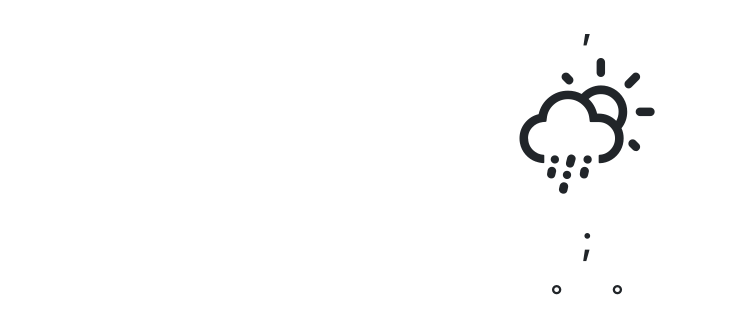
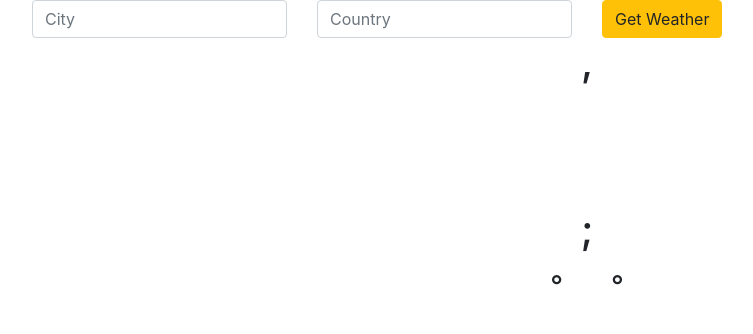
Before and after one commit to ruppatel115/weather-app, a React (Create React App) app: page / in a window 1280 px wide. Shown: the top 334 px of the page, without its empty margins (53-806 px from the left). Built offline with nearby package versions, Linux system fonts and the light colour scheme; no server answers.

Commit message:
weather icon error cant find solution

```diff
--- a/src/App.js
+++ b/src/App.js
@@ -3,6 +3,7 @@ import "./App.css"
 import Weather from './app_component/weather.component';
 import 'bootstrap/dist/css/bootstrap.min.css';
 import 'weather-icons/css/weather-icons.css';
+import Form from './app_component/form.component.jsx';
 
 
 //api call to specific link needed to get information
@@ -30,8 +31,15 @@ class App extends React.Component {
 
     this.weatherIcon = {
       Thunderstorm: "wi-thunderstorm",
+      Drizzle: "wi-sleet",
+      Rain: "wi-storm-showers",
+      Snow: "wi-snow",
+      Atmosphere: "wi-fog",
+      Clear: "wi-day-sunny",
+      Clouds: "wi-day-fog"
+    };
 
-    };
+
   }
 
   calcFaren(temp) {
@@ -40,6 +48,35 @@ class App extends React.Component {
   }
 
 
+  getWeatherIcon(icons, rangeNum){
+
+    if(rangeNum >= 200 && rangeNum <=232){
+      this.setState({icon:this.icons.Thunderstorm})
+    }
+    if(rangeNum >= 300 && rangeNum <= 321){
+      this.setState({icon:this.icons.Drizzle})
+    }
+    if(rangeNum >= 500 && rangeNum <=521){
+      this.setState({icon:this.icons.Rain})
+
+    }
+    if(rangeNum >= 600 && rangeNum <=622){
+      this.setState({icon:this.icons.Snow})
+    }
+    if(rangeNum >= 600 && rangeNum <=622){
+      this.setState({icon:this.icons.Snow})
+    }
+    if(rangeNum === 800){
+      this.setState({icon:this.icons.Atmosphere})
+    }
+    if(rangeNum >= 801 && rangeNum <=804){
+      this.setState({icon:this.icons.Clear})
+    }
+    else{
+      this.setState({icon:this.icons.Clouds})
+    }
+};
+
   getWeather = async () => {
     const api_call = await fetch(`http://api.openweathermap.org/data/2.5/weather?q=Ithaca,us&appid=${API_key}`);
     //translate all data we fetched into json format
@@ -47,20 +84,28 @@ class App extends React.Component {
 
 
   //print out values
-  console.log(response);
+
 
   this.setState({
     city: response.name,
     country: response.sys.country,
     faren : this.calcFaren(response.main.temp),
     temp_max : this.calcFaren(response.main.temp_max),
-    temp_min : this.calcFaren(response.main.temp_min)
+    temp_min : this.calcFaren(response.main.temp_min),
+    description: response.weather[0].description,
+    error : false
+  });
 
-  });
+  //this.getWeatherIcon(this.weatherIcon, response.weather[0].id),
+
+
+  console.log(response);
+
 };
   render(){
   return (
   <div className="App">
+    <Form />
     <Weather
     city={this.state.city}
     country={this.state.country}
--- /dev/null
+++ b/src/app_component/form.component.jsx
@@ -0,0 +1,37 @@
+import React from "react";
+
+
+const Form = props => {
+  return (
+    <div className="container h-100">
+        <div className="row">
+          <div className="col-md-3">
+            <input
+              type="text"
+              className="form-control"
+              placeholder="City"
+              name="city"
+              autoComplete="off"
+            />
+          </div>
+          <div className="col-md-3">
+            <input
+              type="text"
+              className="form-control"
+              placeholder="Country"
+              name="country"
+              autoComplete="off"
+            />
+          </div>
+          <div className="col-md-3 mt-md-0 mt-2 text-md-left ">
+            <button className="btn btn-warning">Get Weather</button>
+          </div>
+        </div>
+    </div>
+
+  );
+};
+
+
+
+export default Form;
--- a/src/app_component/weather.component.jsx
+++ b/src/app_component/weather.component.jsx
@@ -10,7 +10,7 @@ const Weather = props => {
             {props.city}, {props.country}
             </h1>
             <h1 className="py-4">
-            <i className="wi wi-day-sleet display-1"></i>
+            <i className={`wi ${props.weatherIcon} display-1`}/>
 
             </h1>
             <h1 className="py-2">{props.temp_faren};</h1>
```
Also changed, not shown: 1 other file (tests, documents, lock files or other folders).
